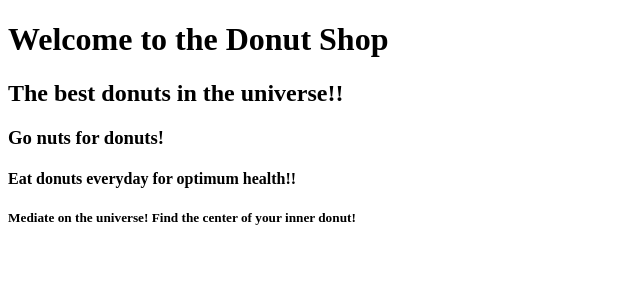
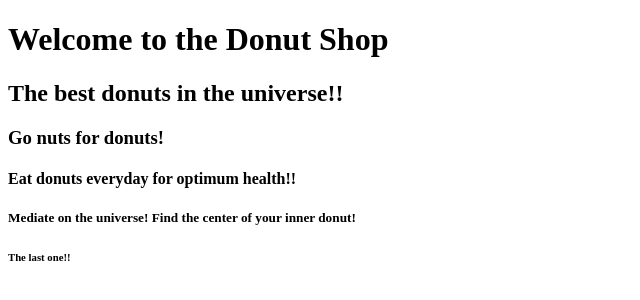
Before and after one commit to Emaret2/donut, a plain HTML site: page index.html in a window 1280 px wide. Shown: the full height of the page, 0-640 px from the left. Drawn offline with Linux system fonts and the light colour scheme.

Commit message:
Added h6

```diff
--- a/index.html
+++ b/index.html
@@ -10,5 +10,6 @@
     <h3>Go nuts for donuts!</h3>
     <h4>Eat donuts everyday for optimum health!!</h4>
     <h5>Mediate on the universe! Find the center of your inner donut!</h5>
+    <h6>The last one!!</h6>
 </body>
 </html>
```
